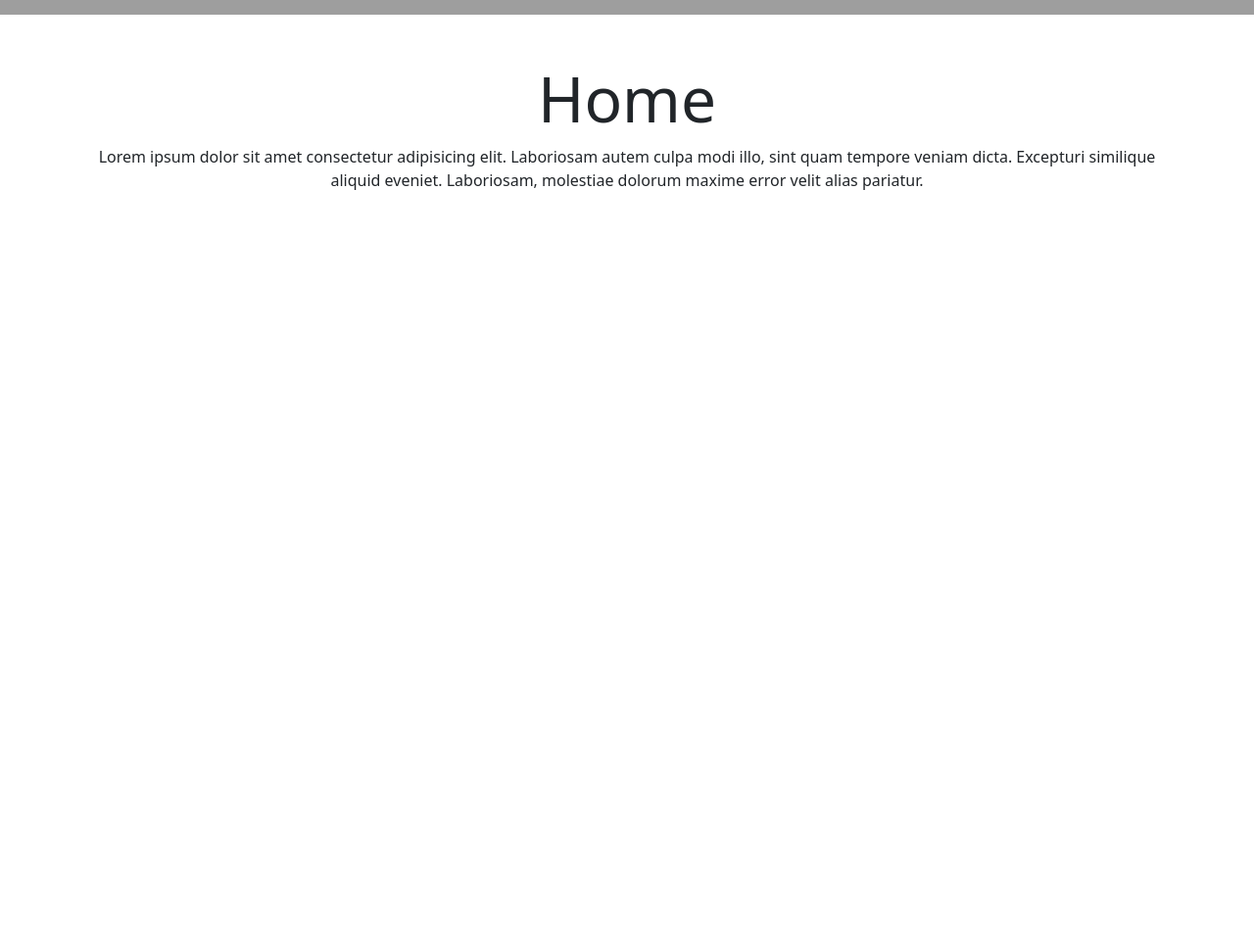
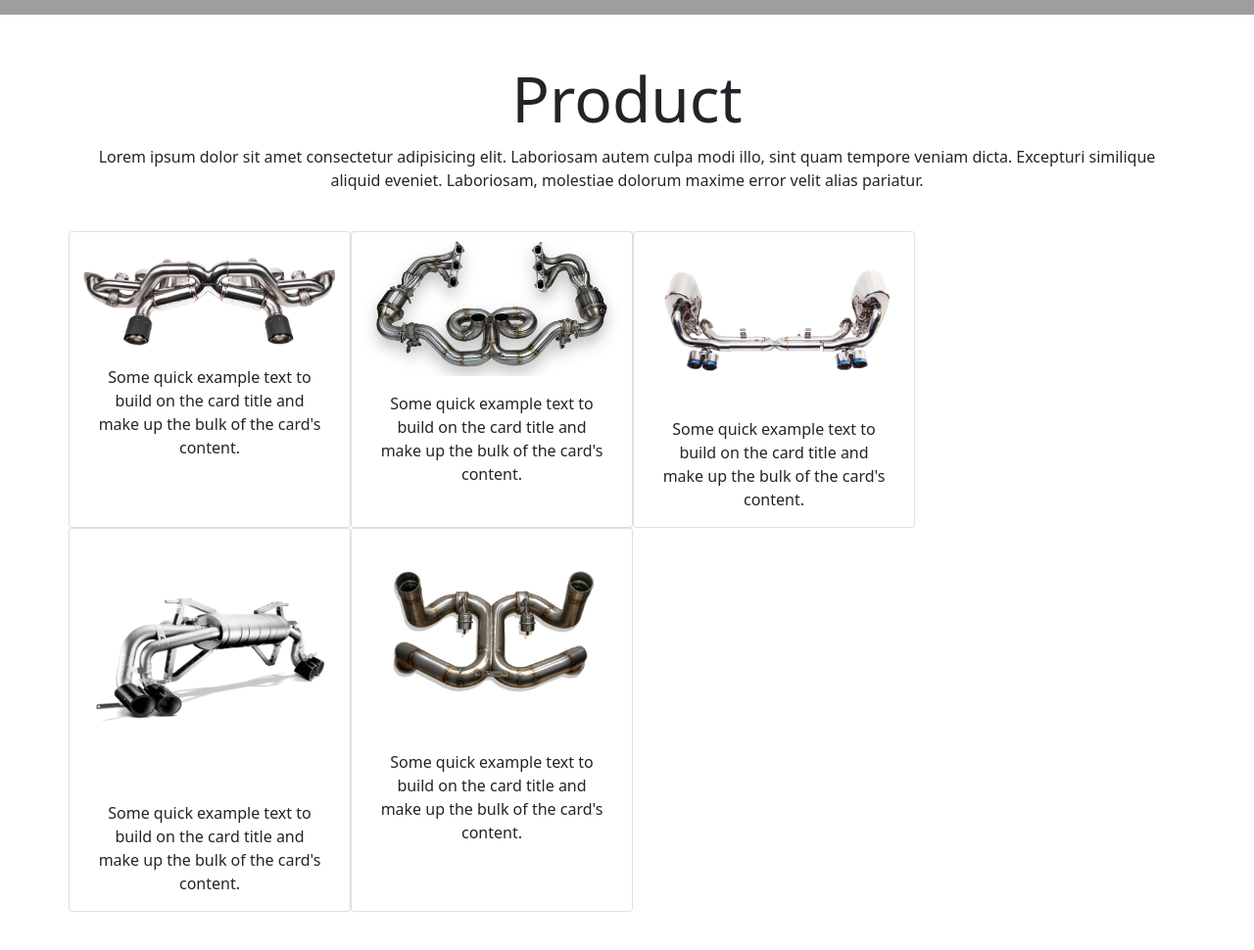
Before and after one commit to RIANHERYJUNIARTO/itw2024_project2_243040049, a plain HTML site: page index.html in a window 1280 px wide. Shown: the part 686-1656 px from the top of the page at 98% size. Before the commit the page ends 986 px from the top, so only its background shows below. Drawn offline with nearby package versions, Linux system fonts and the light colour scheme; grey boxes are pictures that could not be loaded.

Commit message:
progres4

```diff
--- a/index.html
+++ b/index.html
@@ -68,7 +68,7 @@
     </div>
     <div class="container-fluid Home pt-5 pb-5">
       <div class="container text-center">
-        <h2 class="display-3" id="Home">Home</h2>
+        <h2 class="display-3" id="Product">Product</h2>
         <p>
           Lorem ipsum dolor sit amet consectetur adipisicing elit. Laboriosam
           autem culpa modi illo, sint quam tempore veniam dicta. Excepturi
@@ -76,8 +76,55 @@
           velit alias pariatur.
         </p>
         <div class="row pt-4">
-          <div class="col-md-4">
-            <h3 class="mt-3"></h3>
+          <div class="card" style="width: 18rem">
+            <img
+              src="img/porche-removebg-preview.png"
+              class="card-img-top"
+              alt="..."
+            />
+            <div class="card-body">
+              <p class="card-text">
+                Some quick example text to build on the card title and make up
+                the bulk of the card's content.
+              </p>
+            </div>
+          </div>
+
+          <div class="card" style="width: 18rem">
+            <img src="img/gintani.webp" class="card-img-top" alt="..." />
+            <div class="card-body">
+              <p class="card-text">
+                Some quick example text to build on the card title and make up
+                the bulk of the card's content.
+              </p>
+            </div>
+          </div>
+          <div class="card" style="width: 18rem">
+            <img src="img/ipe exhaust.webp" class="card-img-top" alt="..." />
+            <div class="card-body">
+              <p class="card-text">
+                Some quick example text to build on the card title and make up
+                the bulk of the card's content.
+              </p>
+            </div>
+          </div>
+          <div class="card" style="width: 18rem">
+            <img src="img/akrapovic.webp" class="card-img-top" alt="..." />
+            <div class="card-body">
+              <p class="card-text">
+                Some quick example text to build on the card title and make up
+                the bulk of the card's content.
+              </p>
+            </div>
+          </div>
+          <div class="card" style="width: 18rem">
+            <img src="img/gintani2.webp" class="card-img-top" alt="..." />
+            <div class="card-body">
+              <p class="card-text">
+                Some quick example text to build on the card title and make up
+                the bulk of the card's content.
+              </p>
+            </div>
           </div>
         </div>
       </div>
```
Also changed, not shown: img/718 gt4 rs.webp (added), img/akrapovic.webp (added), img/gintani.webp (added), img/gintani2.webp (added), img/ipe exhaust.webp (added), img/porche-removebg-preview.png (added), img/porche.png (added).
